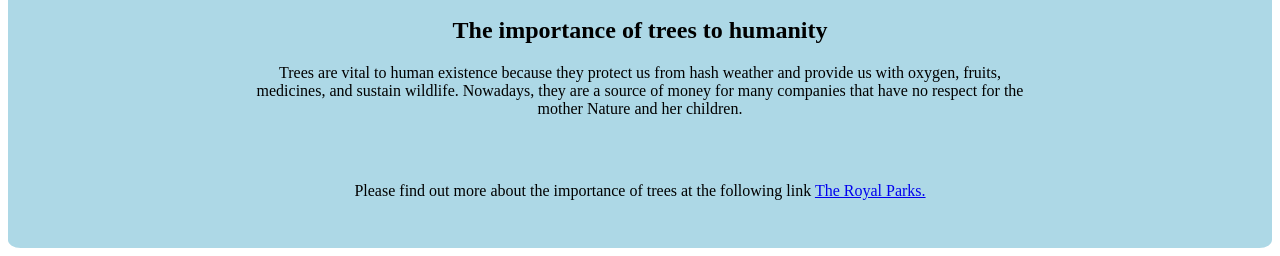
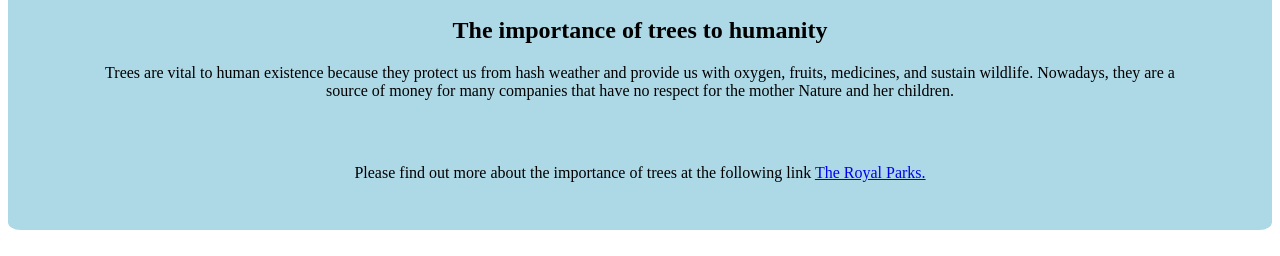
Before and after one commit to AppolinFotso/tribute-page, a plain HTML site: page index.html in a window 1280 px wide. Shown: the part 563-819 px from the top of the page. Drawn offline with Linux system fonts and the light colour scheme.

Commit message:
Changed margin to 5rem

```diff
--- a/styles.css
+++ b/styles.css
@@ -38,7 +38,7 @@ margin: 1rem;
 
 
 #main #tribute-info {
-margin: auto 15rem;
+margin: auto 5rem;
 padding-bottom: 3rem;
 }
 
```
